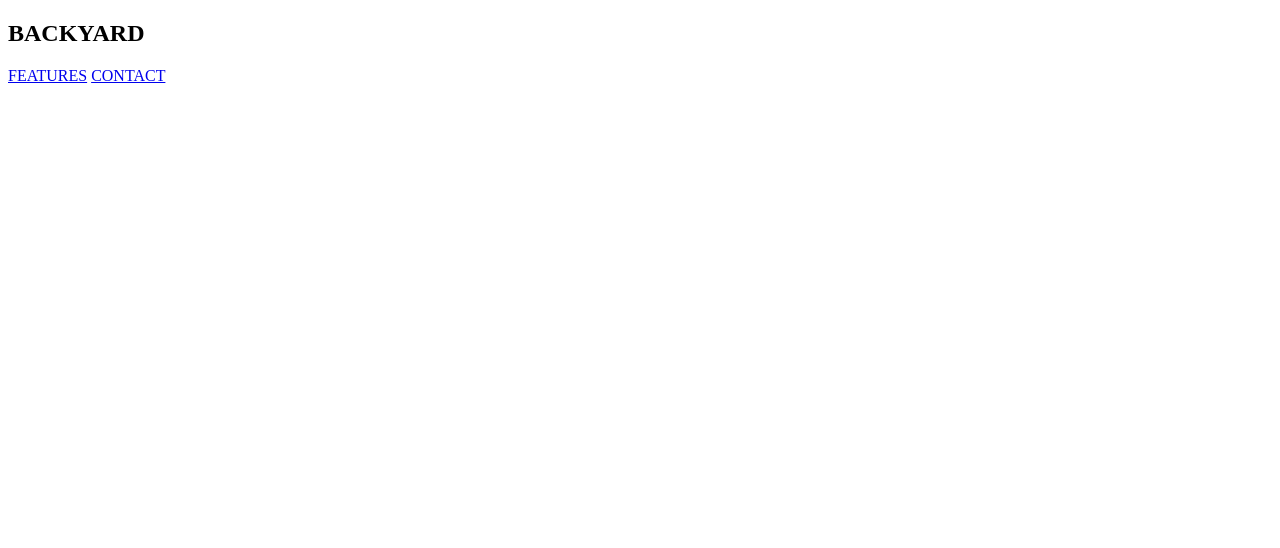
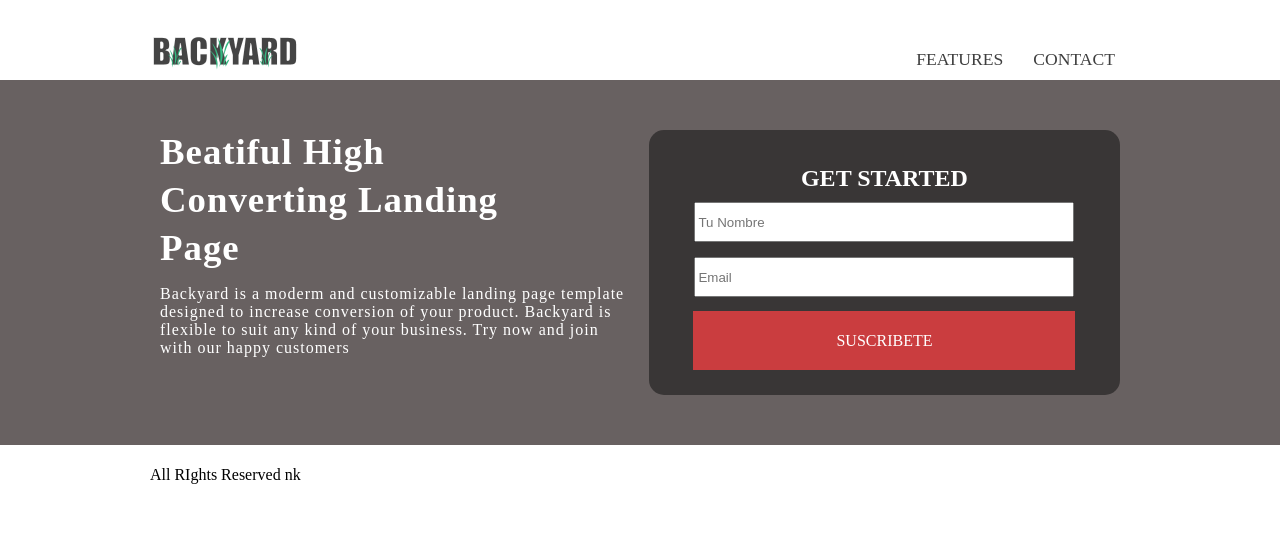
Before and after one commit to amalakamala/backyard, a plain HTML site: page index.html in a window 1280 px wide. Drawn offline with Linux system fonts and the light colour scheme.

Commit message:
html y css inicial

```diff
--- a/assets/css/main.css
+++ b/assets/css/main.css
@@ -0,0 +1,124 @@
+ * {
+  -webkit-box-sizing: border-box;
+  -moz-box-sizing: border-box;
+  box-sizing: border-box;
+}
+
+body{
+	margin: 0;
+	padding: 0;
+}
+
+.flex-container{
+	display : flex;
+}
+
+
+/*---------- HEADER ---------*/
+
+#nav.flex-container{
+	justify-content: row;
+	align-items: flex-end;
+}
+
+#nav{
+	background-color: white;
+	width: 100%;
+	height: 80px;
+	padding: 10px 150px;
+}
+
+.logo{
+	margin-right: auto;
+	width: 150px;
+}
+
+#nav a{
+	text-decoration: none;
+	padding: 0 15px;
+	font-size: 1.1em;
+	color: #3F3F3F;
+}
+
+/*---------- SECTION ---------*/
+
+#section-center.flex-container{
+	flex-direction: row;
+	justify-content: center;
+}
+
+#section-center{
+	background-color: #686161;
+	padding: 50px 150px;
+	width: 100%;
+	height: 100%;
+}
+
+/* TEXTO */
+
+.texto{
+	width: 50%;
+	color: white;
+	margin: 0 10px;
+}
+
+.texto h1{
+	margin: 0 0 5px 0;
+	font-size: 2.3em;
+	letter-spacing: 1px;
+}
+
+.texto p{
+	letter-spacing: 1px;
+}
+
+/* FORMULARIO */
+
+#form-id.flex-container{
+	flex-direction: column;
+	align-items: center;
+}
+
+#el-form{
+	background-color: #393636;
+	width: 50%;
+	padding: 25px;
+	border-radius: 15px;
+	color: white;
+	text-align: center;
+	align-content: center;
+	margin: 0 10px;
+
+}
+
+#el-form form{
+
+}
+
+#el-form h1{
+	margin: 10px 0;
+}
+
+#el-form input{
+	width: 380px;
+	margin: 0 0 15px  0;
+	height: 40px;
+}
+
+#el-form div{
+	margin: 20px 0;
+}
+
+#el-form a{
+	color: white;
+	width: 380px;
+	background-color: #CA3D3F;
+	padding: 5% 143px;
+	text-decoration: none;
+}
+
+footer{
+	width: 100%;
+	height: 100px;
+	padding: 5px 150px;
+}
--- a/index.html
+++ b/index.html
@@ -3,16 +3,40 @@
 <head>
 	<meta charset="UTF-8">
 	<title>BACKYARD</title>
+	<link rel="stylesheet" href="assets/css/main.css">
 </head>
 <body>
+	<!--  -->
 	<header>
 		<nav id="nav" class="menu flex-container">
-			<h1>BACKYARD</h1>
+			<img class="logo" src="assets/img/logo.png" alt="">
 			<a href="#" class="link">FEATURES</a>
 			<a href="#" class="link">CONTACT</a>
 		</nav>
 	</header>
-
+	<section id="section-center" class="flex-container">
+		<div class="texto">
+			<h1>Beatiful High</h1>
+			<h1>Converting Landing</h1>
+			<h1>Page</h1>
+			<p>Backyard is a moderm and customizable landing page template designed to increase conversion of your product. Backyard is flexible to suit any kind of your business. Try now and join with our happy customers</p>
+		</div>
+		<div id="el-form" class="flex-container">
+			<form action="">
+				<h1>GET STARTED</h1>
+				<label for="nombre"></label>
+				<input type="text" placeholder="Tu Nombre">
+				<label for="email"></label>
+				<input type="text" placeholder="Email">
+				<div>
+					<a href="#">SUSCRIBETE</a>
+				</div>
+			</form>
+		</div>
+	</section>
+	<footer>
+		<p>All RIghts Reserved nk</p>
+	</footer>
 
 </body>
 </html>
```
Also changed, not shown: assets/img/logo.png (added).
